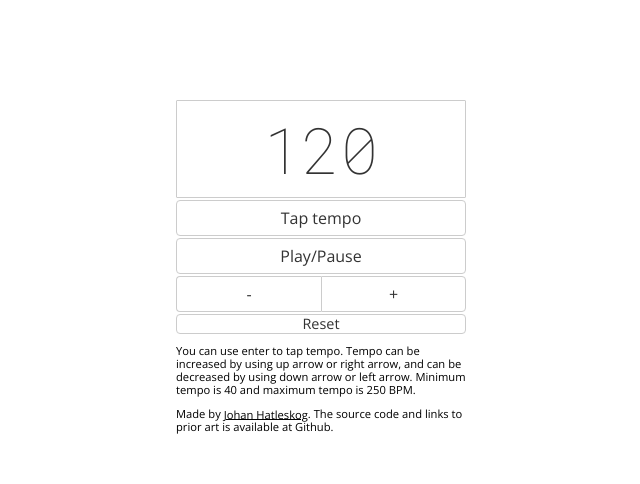
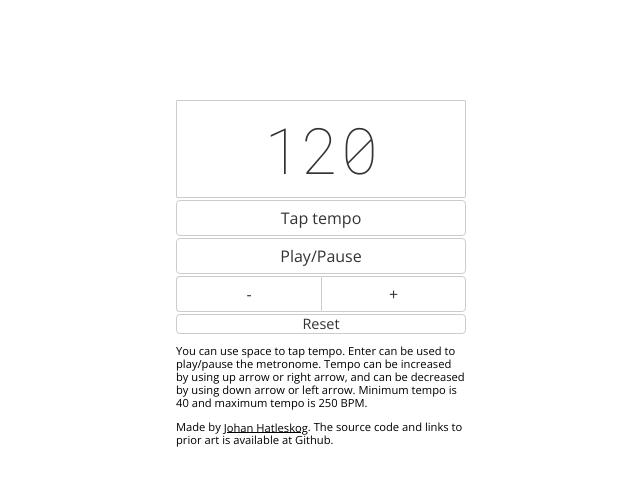
Before and after one commit to johhat/metronome, a website with bundled scripts: page index.html in a window 1280 px wide. Shown: the whole page, without its empty margins (319-959 px from the left). Built offline with nearby package versions, Linux system fonts and the light colour scheme.

Commit message:
Fix typo

```diff
--- a/index.html
+++ b/index.html
@@ -37,7 +37,7 @@
         </div>
         <div><label id="statusLabel" for="inputDisplay"></label></div>
 
-        <p class="info-text">You can use enter to tap tempo. Tempo can be increased by using up arrow or right arrow, and can be decreased by
+        <p class="info-text">You can use space to tap tempo. Enter can be used to play/pause the metronome. Tempo can be increased by using up arrow or right arrow, and can be decreased by
             using down arrow or left arrow. Minimum tempo is 40 and maximum tempo is 250 BPM.</p>
 
         <p class="info-text">Made by <a href="http://www.hatleskog.xyz">Johan Hatleskog</a>. The source code and links to prior art is available
```
